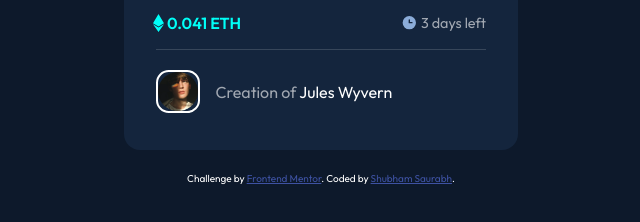
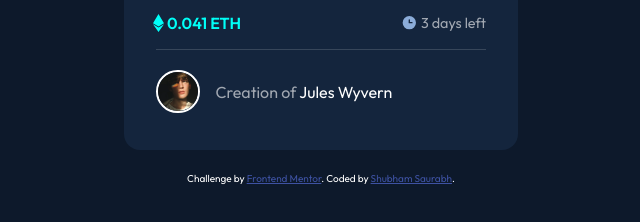
Before and after one commit to shubhsaur/NFT-Preview-Card-Component, a plain HTML site: page index.html in a window 1280 px wide. Shown: the part 526-748 px from the top of the page, 319-959 px from the left. Drawn offline with Linux system fonts and the light colour scheme.

Commit message:
media style border radius update

```diff
--- a/styles.css
+++ b/styles.css
@@ -144,7 +144,7 @@ li img {
 		margin: 0.8rem auto;
 	}
 
-	.container img {
+	.container .main img {
 		border-radius: 0.8rem;
 	}
 }
```
